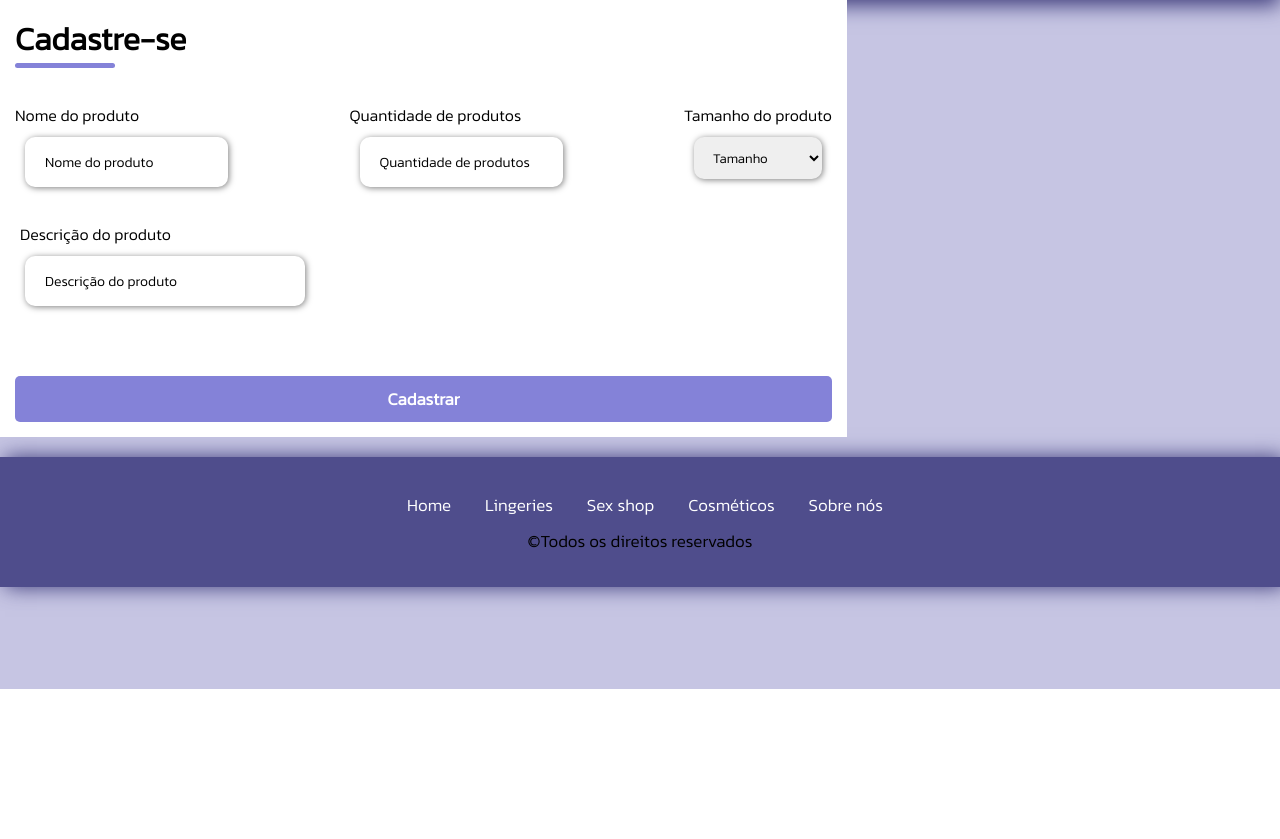
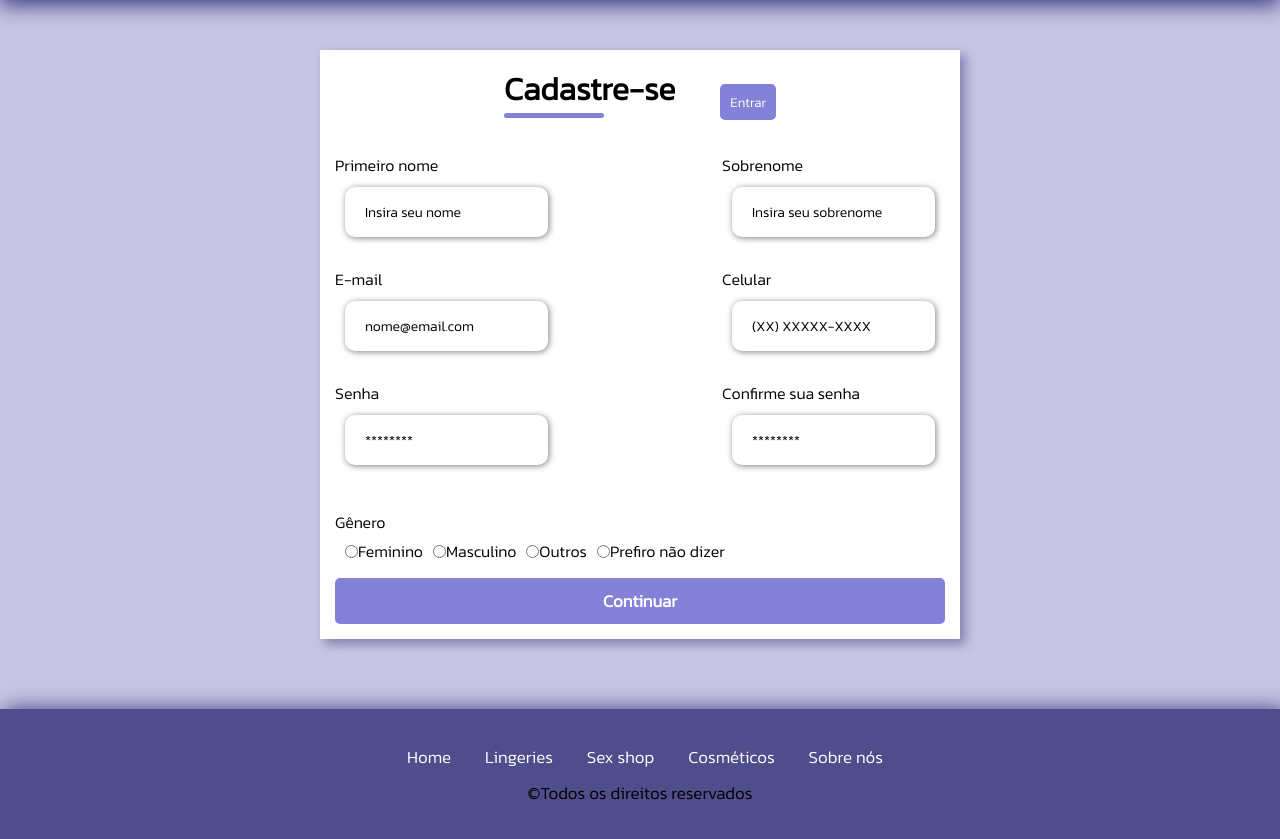
Before and after one commit to Kurarisse/TCCalpha, a PHP site: page /cadastro.html in a window 1280 px wide. Shown: the part 111-950 px from the top of the page. Before the commit the page ends 800 px from the top, so only its background shows below. Run offline with PHP 8.4, Linux system fonts and the light colour scheme.

Commit message:
PÁGINAS DE CADASTRO E COMENTÁRIOS

```diff
--- a/cadastro.html
+++ b/cadastro.html
@@ -18,7 +18,7 @@
 </head>
 <body>
     <!-- INÍCIO CORPO -->
-    <div id="corpo">
+    <div id="corpo" class="corpo">
 
         <!-- INÍCIO CABEÇALHO -->
         <header class="cabecalho">
@@ -75,10 +75,10 @@
         </div>
         <!-- FIM BOTÃO ACESSIBILIDADE -->
 
-        <!-- INÍCIO ÁREA CADASTRO DE PRODUTOS -->
-        <div class="container">
+         <!-- INÍCIO ÁREA CADASTRO DE PRODUTOS -->
+         <div class="area">
             <div class="addDoc">
-                <img src="img/addProfile.svg" alt="Imagem de pessoa inserindo documentos" title="Imagem de pessoa inserindo documentos">
+                <img src="img/addProfile.svg" alt="Imagem de pessoa inserindo dados" title="Imagem de pessoa inserindo dados">
             </div>
 
             <div class="formulario">
@@ -87,49 +87,80 @@
                         <div class="titulo2">
                             <h1>Cadastre-se</h1>
                         </div>
+                        <div class="login-button">
+                            <button><a href="#">Entrar</a></button>
+                        </div>
                     </div>
 
                     <div class="boxes">
                         <div class="box">
-                            <label for="nomeProduto">Nome do produto</label>
-                            <input type="text" name="nomeProduto" id="nomeProduto" placeholder="Nome do produto" required>
+                            <label for="firstname">Primeiro nome</label>
+                            <input type="text" name="firstname" id="firstname" placeholder="Insira seu nome" required>
                         </div>
 
                         <div class="box">
-                            <label for="quantidadeProduto">Quantidade de produtos</label>
-                            <input type="text" name="quantidadeProduto" id="quantidadeProduto" placeholder="Quantidade de produtos" required>
+                            <label for="lastname">Sobrenome</label>
+                            <input type="text" name="lastname" id="lastname" placeholder="Insira seu sobrenome" required>
                         </div>
 
                         <div class="box">
-                            <label for="tamanhoProduto">Tamanho do produto</label>
-                            <select name="tamanhoProduto" id="tamanhoProduto" default="tamanho" required>
-                                <option value="tamanho">Tamanho</option>
-                                <option value="PP">PP</option>
-                                <option value="P">P</option>
-                                <option value="M">M</option>
-                                <option value="G">G</option>
-                                <option value="GG">GG</option>
-                                <option value="XG">XG</option>
-                                <option value="XXG">XXG</option>
-                            </select>
+                            <label for="email">E-mail</label>
+                            <input type="email" name="email" id="email" placeholder="nome@email.com" required>
                         </div>
 
-                        <div class="box  descProduto">
-                            <label for="descProduto">Descrição do produto</label>
-                            <input type="text" name="descProduto" id="descProduto" placeholder="Descrição do produto" required>
+                        <div class="box">
+                            <label for="celular">Celular</label>
+                            <input type="tel" name="celular" id="celular" placeholder="(XX) XXXXX-XXXX" required>
+                        </div>
+
+                        <div class="box">
+                            <label for="password">Senha</label>
+                            <input type="password" name="password" id="password" placeholder="********" required>
+                        </div>
+
+                        <div class="box">
+                            <label for="confirmpassword">Confirme sua senha</label>
+                            <input type="password" name="confirmpassword" id="confirmpassword" placeholder="********" required>
+                        </div>
+                    </div>
+
+                    <div class="gender-inputs">
+                        <div>
+                            <h6>Gênero</h6>
+                        </div>
+
+                        <div class="gender-group">
+                            <div class="gender-input">
+                                <input type="radio" id="female" name="gender">
+                                <label for="female">Feminino</label>
+                            </div>
+
+                            <div class="gender-input">
+                                <input type="radio" id="male" name="gender">
+                                <label for="male">Masculino</label>
+                            </div>
+
+                            <div class="gender-input">
+                                <input type="radio" id="others" name="gender">
+                                <label for="others">Outros</label>
+                            </div>
+
+                            <div class="gender-input">
+                                <input type="radio" id="none" name="gender">
+                                <label for="none">Prefiro não dizer</label>
+                            </div>
                         </div>
                     </div>
 
                     <div class="butao">
-                        <button><a href="#">Cadastrar</a></button>
+                        <button><a href="#">Continuar</a></button>
                     </div>
+
                 </form>
             </div>
         </div>
         <!-- FIM ÁREA CADASTRO DE PRODUTOS -->
 
-    </div>
-    <!-- FIM CORPO -->
         <!-- RODAPÉ -->
         <div id="footer">
             <p>
@@ -143,6 +174,9 @@
         </div>
         <!-- FIM RODAPÉ -->
 
+    </div>
+    <!-- FIM CORPO -->
+
         <!-- IMPORTAÇÃO DE SCRIPTS -->
         <script src="js/script.js"></script>
 </body>
--- a/css/styles.css
+++ b/css/styles.css
@@ -1,17 +1,21 @@
-/* ESTILOS PADRÃO */
+/* INÍCIO ESTILOS PADRÃO */
 *{
     padding: 0;
     margin: 0;
     box-sizing: border-box;
     font-family: 'Kanit', sans-serif, 'Arial';
 }
+/* FIM ESTILOS PADRÃO */
 
-/* ESTILOS GERAIS CORPO */
+
+/* INÍCIO ESTILOS GERAIS CORPO */
 body{
     background-color: rgb(198, 197, 227);
 }
+/* FIM ESTILOS GERAIS CORPO */
 
-/* ESTILO CORPO */
+
+/* INÍCIO ESTILO CORPO */
 #corpo{
     width: 100%;
     height: 100%;
@@ -19,15 +23,19 @@ body{
     display: flex;
     flex-wrap: wrap;
 }
+/* FIM ESTILO CORPO */
 
-/* ESTILO LOGO */
+
+/* INÍCIO ESTILO LOGO */
 .logo{
     width:100px;
     margin: 5px 5px 0 5px;
     padding: 5px;
 }
+/* FIM ESTILO LOGO */
 
-/* ESTILO CABEÇALHO */
+
+/* INÍCIO ESTILO CABEÇALHO */
 .cabecalho{
     display: flex;
     flex-wrap: wrap;
@@ -68,8 +76,10 @@ body{
     padding: 10px;
     color: rgb(255, 255, 255);
 }
+/* FIM ESTILO CABEÇALHO */
 
-/* ESTILO MENU HAMBÚRGUER */
+
+/* INÍCIO ESTILO MENU HAMBÚRGUER */
 .menu_hamburguer{
     display: flex;
     flex-wrap: wrap;
@@ -114,8 +124,10 @@ body{
         color: rgb(255, 255, 255);
     }
 }
+/* FIM ESTILO MENU HAMBÚRGUER */
 
-/* ESTILO BARRA DE PESQUISA */
+
+/* INÍCIO ESTILO BARRA DE PESQUISA */
 #barraPesquisa{
     margin: 5px 25px;
     padding: 5px;
@@ -158,8 +170,10 @@ body{
         max-width: 300px;
     }
 }
+/* FIM ESTILO BARRA DE PESQUISA */
 
-/* ESTILO BOTÃO DE ACESSIBILIDADE */
+
+/* INÍCIO ESTILO BOTÃO DE ACESSIBILIDADE */
 .acessa{
     display: flex;
     flex-wrap: wrap;
@@ -187,8 +201,8 @@ body{
     background-color: rgb(132, 130, 216);
     width: 100%;
     max-width: 300px;
-    top: 60px;
-    right: 30px;
+    top: 55px;
+    right: 25px;
     visibility: hidden;
     overflow-y: hidden;
     border-radius: 25px;
@@ -224,7 +238,6 @@ body{
     padding: 5px;
     margin-left: 2px;
 }
-
 /* ESTILOS DAS UTILIDADES DE ACESSIBILIDADE */
 .switch {
     position: relative;
@@ -282,28 +295,35 @@ input:checked + .slider:before {
         right: 30px;
     }
 }
+/* FIM ESTILO BOTÃO DE ACESSIBILIDADE */
 
 
-/* ESTILO BANNER */
+/* INÍCIO ESTILO BANNER */
 .banner{
     width: 100%;
     z-index: -1;
     display: flex;
     flex-wrap: wrap;
 }
+/* FIM ESTILO BANNER */
+
 
 /* ESTILO TÍTULO */
 .titulo{
     margin: 20px auto;
     text-align: center;
 }
+/* FIM ESTILO TÍTULO */
 
-/* ESTILO PRODUTOS */
+
+/* INÍCIO ESTILO PRODUTOS */
 #produto{
     width: 100%;
     max-width: 1500px;
     margin: 0 auto;
     margin-bottom: 40px;
+    align-items: center;
+    justify-content: center;
     text-align: center;
     flex-wrap: wrap;
     display: flex;
@@ -322,16 +342,19 @@ input:checked + .slider:before {
 .centro{
     display: flex;
     flex-wrap: wrap;
+    justify-content: center;
     align-items: center;
 }
 
 .produto{
     background-color: rgb(255, 255, 255);
     padding: 10px 25px;
-    margin: 0 12px 12px 100px;
+    margin: 0 20px 70px 20px;
     border: 2px solid rgb(48, 48, 48);
     box-shadow: 0 4px 8px 0 rgba(58, 56, 121, 0.5);
     transition: 0.3s;
+    justify-content: center;
+    align-items: center;
     display: flex;
     flex-wrap: wrap;
     align-items: center;
@@ -340,8 +363,10 @@ input:checked + .slider:before {
 .produto:hover{
     box-shadow: 0 8px 16px 0 rgba(58, 56, 121, 0.8);
 }
+/* FIM ESTILO PRODUTOS */
 
-/* ESTILO INSERÇÃO DE PRODUTOS */
+
+/* INÍCIO ESTILO INSERÇÃO DE PRODUTOS, CADASTRO DE CLIENTES, PRODUTO AUMENTADO E COMENTÁRIOS */
 .corpo{
     width: 100%;
     height: 100vh;
@@ -370,8 +395,48 @@ input:checked + .slider:before {
     padding: 10px;
 }
 
+.addDoc2{
+    width: 50%;
+    display: flex;
+    justify-content: center;
+    align-items: center;
+    background-color: rgb(255, 255, 255);
+    padding: 10px;
+}
+
 .addDoc img{
     width: 31rem;
+}
+
+.login-button{
+    display: flex;
+    align-items: center;
+}
+
+.login-button button{
+    border: none;
+    background-color: rgb(132, 130, 216);
+    padding: 8px 10px;
+    margin-left: 45px;
+    border-radius: 5px;
+    cursor: pointer;
+}
+
+.login-button button:hover{
+    background-color: rgb(103, 101, 173);
+}
+
+.login-button button a{
+    text-decoration: none;
+    font-weight: 500;
+    color: rgb(255, 255, 255);
+}
+
+.formCabeca{
+    display: flex;
+    flex-wrap: wrap;
+    align-items: center;
+    justify-content: center;
 }
 
 .formulario{
@@ -412,18 +477,10 @@ input:checked + .slider:before {
     display: flex;
     flex-wrap: wrap;
     flex-direction: column;
-    margin-bottom: 25px;
+    margin-bottom: 20px;
 }
 
-.box img{
-    margin-top: 5px;
-}
-
-.box span{
-    margin-left: 10px;
-}
-
-.box input, .box textarea{
+.box input, .box textarea, .img{
     margin: 10px;
     padding: 15px 20px;
     border: none;
@@ -444,7 +501,7 @@ input:checked + .slider:before {
     outline: 1px solid rgb(132, 130, 216);
 }
 
-.box label{
+.box label, .gender-input label, .gender-inputs h6{
     font-size: 16px;
     font-weight: 500;
     color: rgb(0, 0, 0);
@@ -455,143 +512,22 @@ input:checked + .slider:before {
     font-size: 14px;
 }
 
-.butao button{
-    width: 100%;
-    margin-top: 20px;
-    border: none;
-    background-color: rgb(132, 130, 216);
-    padding: 10px;
-    border-radius: 5px;
-    cursor: pointer;
+.gender-inputs{
+    display: flex;
+    flex-wrap: wrap;
+    flex-direction: column;
 }
 
-.butao button:hover{
-    background-color: rgb(79, 77, 140);
+.gender-group{
+    display: flex;
+    flex-wrap: wrap;
 }
 
-.butao button a{
-    text-decoration: none;
-    font-size: 17px;
-    font-weight: 600;
-    color: rgb(255, 255, 255);
-}
-
-@media screen and (max-width: 1330px){
-    .addDoc{
-        display: none;
-    }
-
-    .area{
-        width: 50%;
-    }
-
-    .areaComent{
-        width: 80%;
-    }
-
-    .addDocComent{
-        display: flex;
-    }
-
-    .areaComentarios{
-        width: 80%;
-    }
-
-    .formulario{
-        width: 100%;
-    }
-}
-
-@media screen and (max-width:1064px){
-    .area{
-        width: 90%;
-        height: 100%;
-    }
-
-    .areaComentarios{
-        width: 90%;
-        height: 100%;
-    }
-
-    .boxes{
-        flex-direction: column;
-        overflow-y: scroll;
-        flex-wrap: nowrap;
-        max-height: 350px;
-        padding-right: 15px;
-    }
-}
-
-/* ESTILO DE COMENTÁRIOS */
-.areaComent{
-    width: 100%;
-    max-width: 1000px;
-    height: 100%;
-    max-height: 600px;
-    margin: 60px auto;
+.gender-input{
+    margin-top: 5px;
     display: flex;
-    box-shadow: 5px 5px 10px rgba(58, 56, 121, 0.5);
-}
-
-.areaComentarios{
-    width: 100%;
-    max-width: 1000px;
-    height: 100%;
-    max-height: 900px;
-    margin-top: 0;
-    margin-bottom: 30px;
-    display: flex;
-    box-shadow: 5px 5px 10px rgba(58, 56, 121, 0.5);
-}
-
-
-.addDocComent{
-    width: 50%;
-    display: flex;
-    justify-content: center;
     align-items: center;
-    background-color: #eecb86ec;
-    padding: 10px;
-}
-
-.addDocComent img{
-    width: 31rem;
-}
-
-.comentarios{
-    width: 100%;
-    display: flex;
-    justify-content: center;
-    flex-direction: column;
-    background-color: rgb(255, 255, 255);
-    padding: 15px;
-}
-
-.boxesComentarios{
-    display: flex;
-    flex-wrap: wrap;
-    justify-content: center;
-    flex-direction: column;
-    padding: 15px 0;
-}
-
-.boxes label{
-    display: flex;
-    flex-wrap: wrap;
-    align-items: center;
-    justify-items: center;
-}
-
-.branco{
-    background-color: rgb(255, 255, 255);
-}
-
-.box p{
-    margin: 10px;
-    padding: 10px;
-    border: none;
-    border-radius: 10px;
-    box-shadow: 1px 1px 6px rgba(0, 0, 0, 0.5);
+    margin-left: 10px;
 }
 
 .descProduto{
@@ -611,7 +547,121 @@ input:checked + .slider:before {
     box-shadow: 1px 1px 6px rgba(0, 0, 0, 0.5);
 }
 
-/* ESTILO PÁGINA SOBRE */
+.miniDesc{
+    display: flex;
+    flex-wrap: wrap;
+}
+
+.miniDesc p{
+    color: rgb(81, 81, 81);
+    padding: 5px;
+    margin-bottom: 5px;
+}
+
+.butao button{
+    width: 100%;
+    margin-top: 15px;
+    border: none;
+    background-color: rgb(132, 130, 216);
+    padding: 10px;
+    border-radius: 5px;
+    cursor: pointer;
+}
+
+.butao button:hover{
+    background-color: rgb(103, 101, 173);
+}
+
+.butao button a{
+    text-decoration: none;
+    font-size: 17px;
+    font-weight: 600;
+    color: rgb(255, 255, 255);
+}
+
+@media screen and (max-width: 1330px){
+    .addDoc{
+        display: none;
+    }
+
+    .addDoc2{
+        display: none;
+    }
+
+    .area{
+        width: 50%;
+    }
+
+    .formulario{
+        width: 100%;
+    }
+}
+
+@media screen and (max-width:1064px){
+    .area{
+        width: 90%;
+        height: 100%;
+    }
+
+    .boxes{
+        flex-direction: column;
+        overflow-y: scroll;
+        flex-wrap: nowrap;
+        max-height: 200px;
+        padding-right: 15px;
+    }
+
+    .gender-inputs{
+        margin-top: 5px;
+    }
+
+    .gender-group{
+        flex-direction: column;
+    }
+}
+/* FIM ESTILO INSERÇÃO DE PRODUTOS, CADASTRO DE CLIENTES, PRODUTO AUMENTADO E COMENTÁRIOS */
+
+
+/* ESTILO DE COMENTÁRIOS */
+.comentarios{
+    width: 100%;
+    display: flex;
+    justify-content: center;
+    flex-direction: column;
+    background-color: rgb(255, 255, 255);
+    padding: 15px;
+}
+
+.boxesComentarios{
+    display: flex;
+    flex-wrap: wrap;
+    justify-content: center;
+    flex-direction: column;
+    padding: 5px;
+}
+
+.boxes label{
+    display: flex;
+    flex-wrap: wrap;
+    align-items: center;
+    justify-items: center;
+}
+
+.branco{
+    background-color: rgb(255, 255, 255);
+}
+
+.box p{
+    margin: 0 10px;
+    padding: 10px;
+    border: none;
+    border-radius: 10px;
+    box-shadow: 1px 1px 6px rgba(0, 0, 0, 0.5);
+}
+/* FIM ESTILO COMENTÁRIOS */
+
+
+/* INÍCIO ESTILO PÁGINA SOBRE */
 .intro{
     background-color: rgb(255, 255, 255);
     width: 100%;
@@ -627,7 +677,10 @@ input:checked + .slider:before {
     margin: 20px auto;
     padding: 10px;
 }
-/* ESTILO RODAPÉ */
+/* FIM ESTILO PÁGINA SOBRE */
+
+
+/* INÍCIO ESTILO RODAPÉ */
 #footer{
     text-align: center;
     background-color: rgb(79, 77, 140);
@@ -654,8 +707,10 @@ input:checked + .slider:before {
     font-size: 17px;
     padding: 5px;
 }
+/* FIM ESTILO RODAPÉ */
 
-/* ESTILOS GERAIS */
+
+/* INÍCIO ESTILOS GERAIS */
 p{
     font-size: 17px;
 }
@@ -668,3 +723,4 @@ a{
 ::placeholder{
     color: rgb(0, 0, 0);
 }
+/* FIM ESTILOS GERAIS */
```
Also changed, not shown: cosmeticos.html (+20 -0 lines), index.html (+20 -0 lines), lingeries.html (+20 -0 lines), produtoAumentado.html (+14 -26 lines), sexShop.html (+20 -0 lines).
